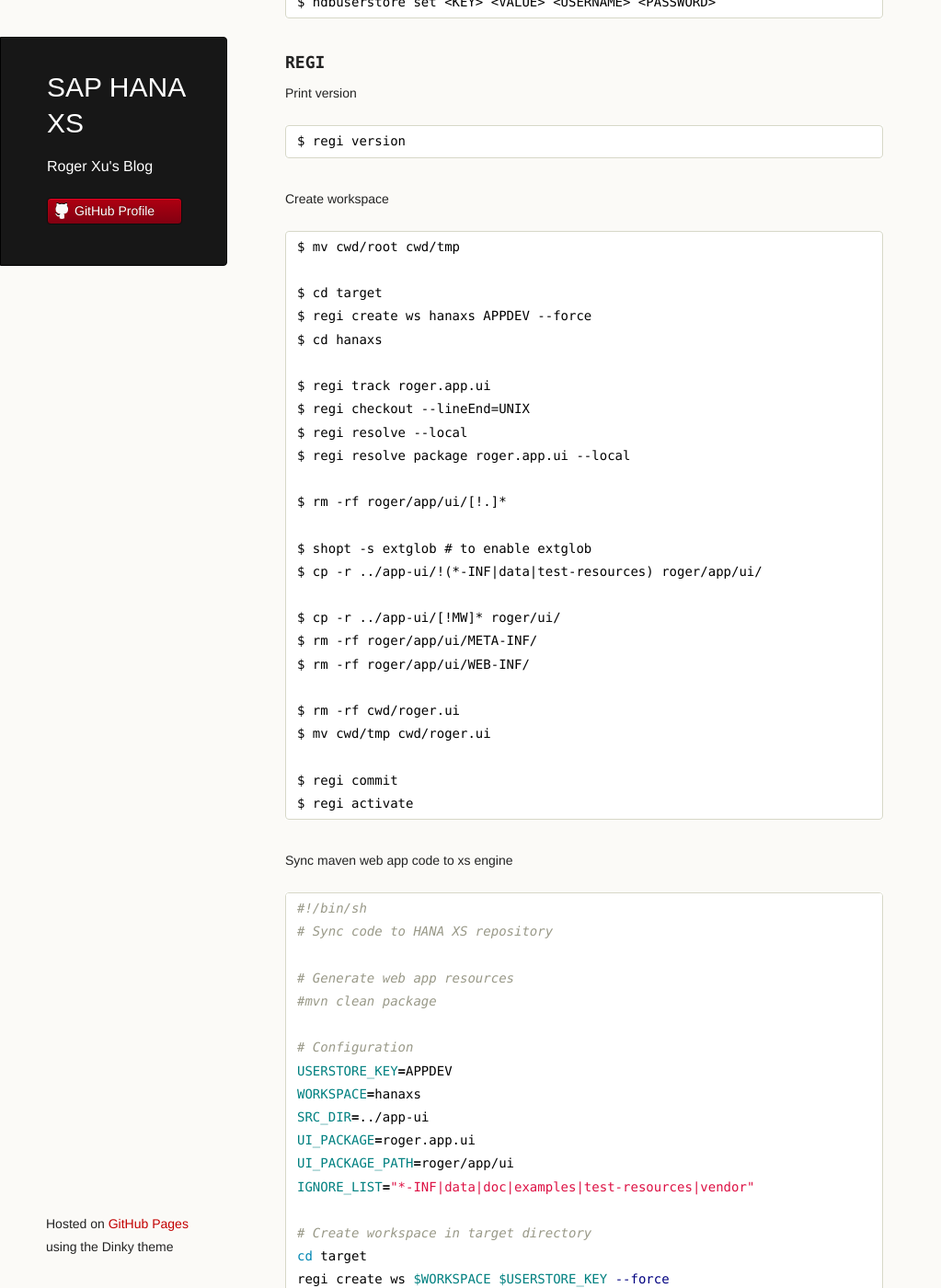
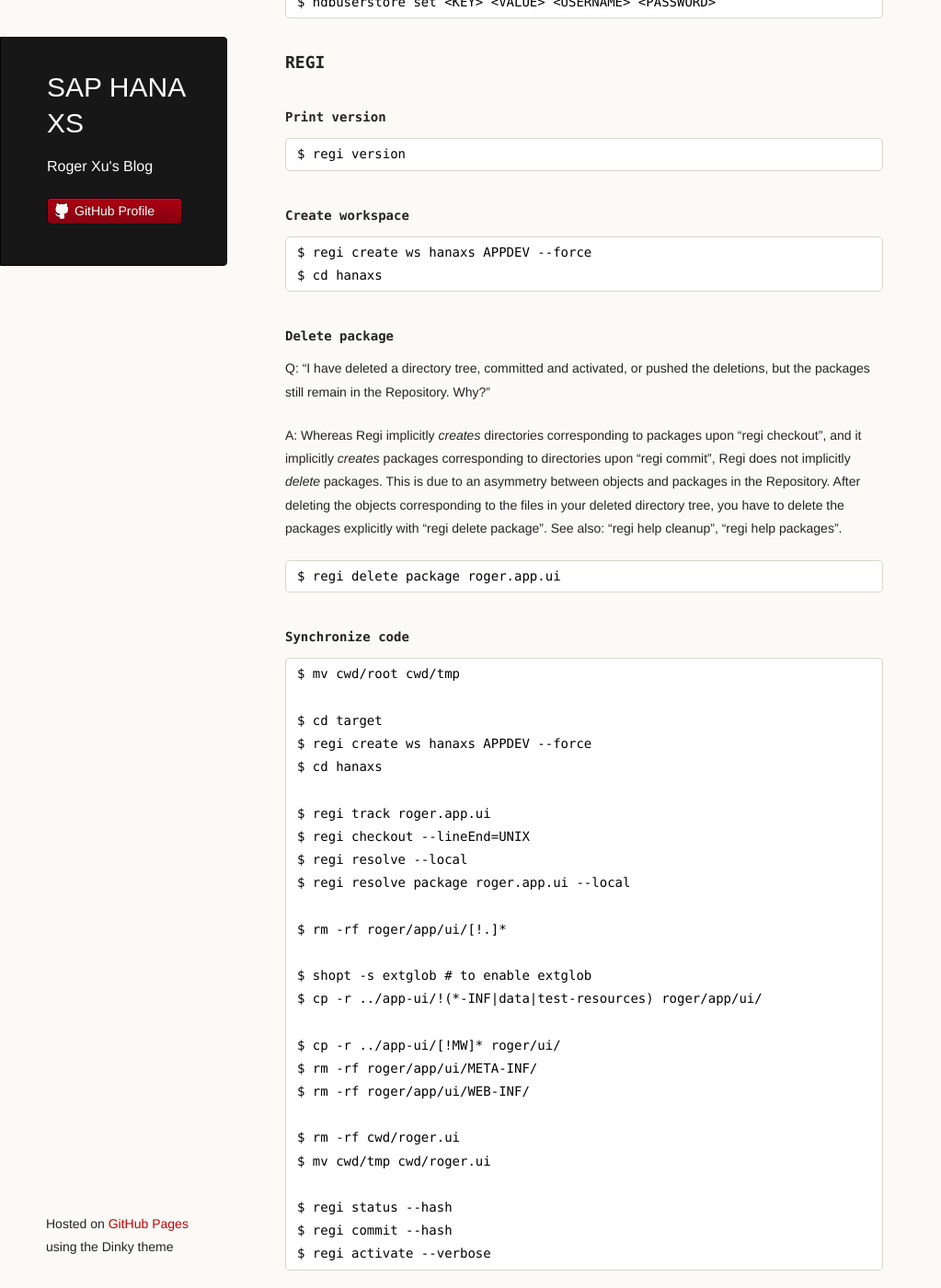
Before and after one commit to rogerxu/rogerxu.github.io, a Jekyll site: the page built from _posts/2013-05-15-xsengine.md, in a window 1280 px wide and 1400 px high, scrolled down 1850 px. Shown: the whole window at 92% size, without its empty margins (0-1023 px from the left). Built offline with Jekyll 4.4.1, drawn with Linux system fonts in a browser that asks for light colours; some of the changed text lies outside the part shown.

Commit message:
Update hana regi script.

````diff
--- a/_posts/2013-05-15-xsengine.md
+++ b/_posts/2013-05-15-xsengine.md
@@ -70,11 +70,24 @@
 
 ### REGI
 
-Print version
+#### Print version
 
     $ regi version
 
-Create workspace
+#### Create workspace
+
+    $ regi create ws hanaxs APPDEV --force
+    $ cd hanaxs
+
+#### Delete package
+
+Q: "I have deleted a directory tree, committed and activated, or pushed the deletions, but the packages still remain in the Repository. Why?"
+
+A: Whereas Regi implicitly *creates* directories corresponding to packages upon "regi checkout", and it implicitly *creates* packages corresponding to directories upon "regi commit", Regi does not implicitly *delete* packages. This is due to an asymmetry between objects and packages in the Repository. After deleting the objects corresponding to the files in your deleted directory tree, you have to delete the packages explicitly with "regi delete package". See also: "regi help cleanup", "regi help packages".
+
+    $ regi delete package roger.app.ui
+
+#### Synchronize code
 
     $ mv cwd/root cwd/tmp
 
@@ -99,8 +112,9 @@
     $ rm -rf cwd/roger.ui
     $ mv cwd/tmp cwd/roger.ui
 
-    $ regi commit
-    $ regi activate
+    $ regi status --hash
+    $ regi commit --hash
+    $ regi activate --verbose
 
 
 Sync maven web app code to xs engine
@@ -134,16 +148,13 @@
 # Delete everything except dot files
 rm -rf $UI_PACKAGE_PATH/!(.*)
 
-# pause 1 second to wait regi to collect changes
-sleep 1s
-
 # Copy everything from source directory except WEB-INF, META-INF and other non-dist files
 cp -r $SRC_DIR/!($IGNORE_LIST) $UI_PACKAGE_PATH
 
 # Commit and activate changes
-regi status
-regi commit
-regi activate
+regi status --hash
+regi commit --hash
+regi activate --verbose
 ```
 
 ## XS
````
